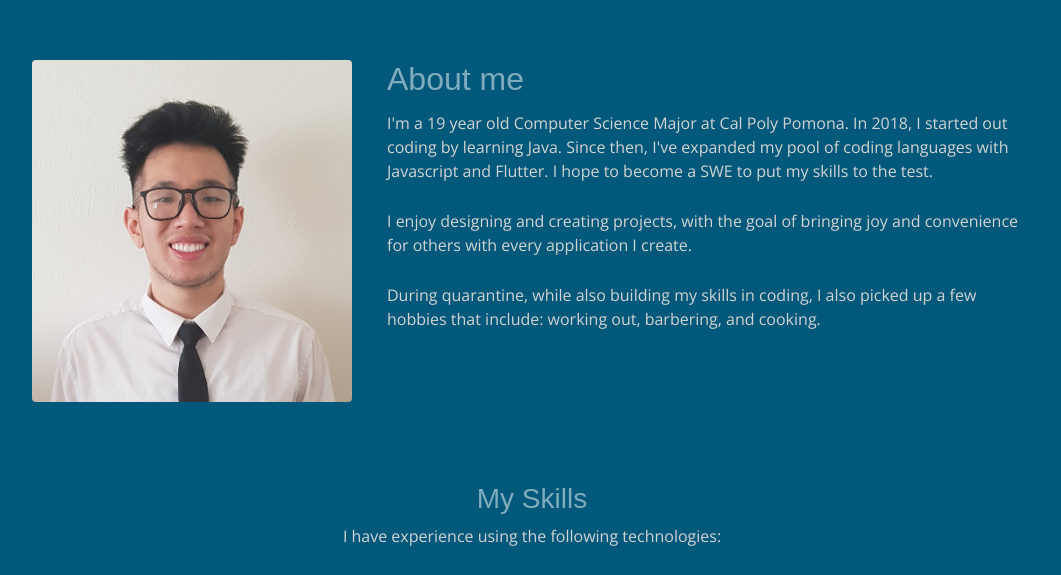
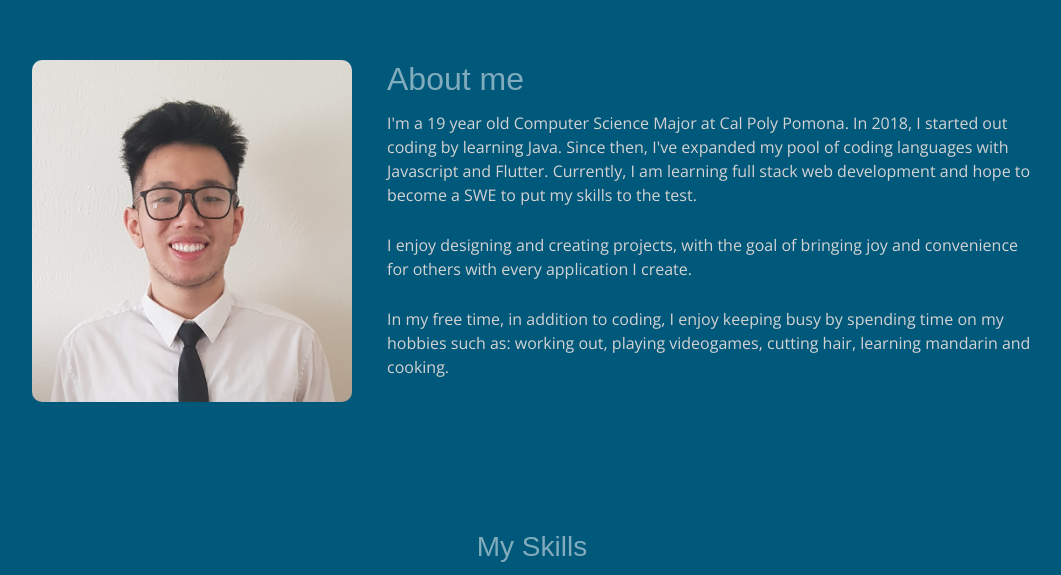
Before and after one commit to alfredzhuang/portfolio, a React (Create React App) app: page / in a window 1280 px wide. Shown: the part 790-1365 px from the top of the page, without its empty margins (108-1169 px from the left). Built offline with nearby package versions, Linux system fonts and the light colour scheme; a web font is replaced by a local one.

Commit message:
changed text in about me section and formatting of images

```diff
--- a/src/App.js
+++ b/src/App.js
@@ -28,9 +28,9 @@ class App extends React.Component {
         subTitle: 'An Aspiring Software Engineer',
         about: {
           subTitle1: 'About me',
-          subText1: 'I\'m a 19 year old Computer Science Major at Cal Poly Pomona. In 2018, I started out coding by learning Java. Since then, I\'ve expanded my pool of coding languages with Javascript and Flutter. I hope to become a SWE to put my skills to the test.',
+          subText1: 'I\'m a 19 year old Computer Science Major at Cal Poly Pomona. In 2018, I started out coding by learning Java. Since then, I\'ve expanded my pool of coding languages with Javascript and Flutter. Currently, I am learning full stack web development and hope to become a SWE to put my skills to the test.',
           subText2: 'I enjoy designing and creating projects, with the goal of bringing joy and convenience for others with every application I create.',
-          subText3: 'During quarantine, while also building my skills in coding, I also picked up a few hobbies that include: working out, barbering, and cooking.',
+          subText3: 'In my free time, in addition to coding, I enjoy keeping busy by spending time on my hobbies such as: working out, playing videogames, cutting hair, learning mandarin and cooking.',
         },
         skills: {
           subTitle1: 'My Skills',
@@ -71,7 +71,7 @@ class App extends React.Component {
         },
       },
       contact: {
-        title: 'Let\'s Talk',
+        title: 'Let\'s Talk!',
       }
     }
   }
--- a/src/pages/HomePage.css
+++ b/src/pages/HomePage.css
@@ -30,7 +30,7 @@
     display: block;
     margin-right: 35px;
     width: 32%;
-    border-radius: 4px;
+    border-radius: 10px;
 }
 
 .profile p {
--- a/src/pages/ProjectsPage.css
+++ b/src/pages/ProjectsPage.css
@@ -14,7 +14,6 @@
 }
 
 .project article {
-
     border-top: solid 3px #393e46;
     margin-bottom: 2.25rem;
     padding-top: 2.25rem;
@@ -35,6 +34,7 @@
 .project article .image img {
     width: 85%;
     opacity: 0.85;
+    border-radius: 10px;
 }
 
 .project article .image img:hover {
```
